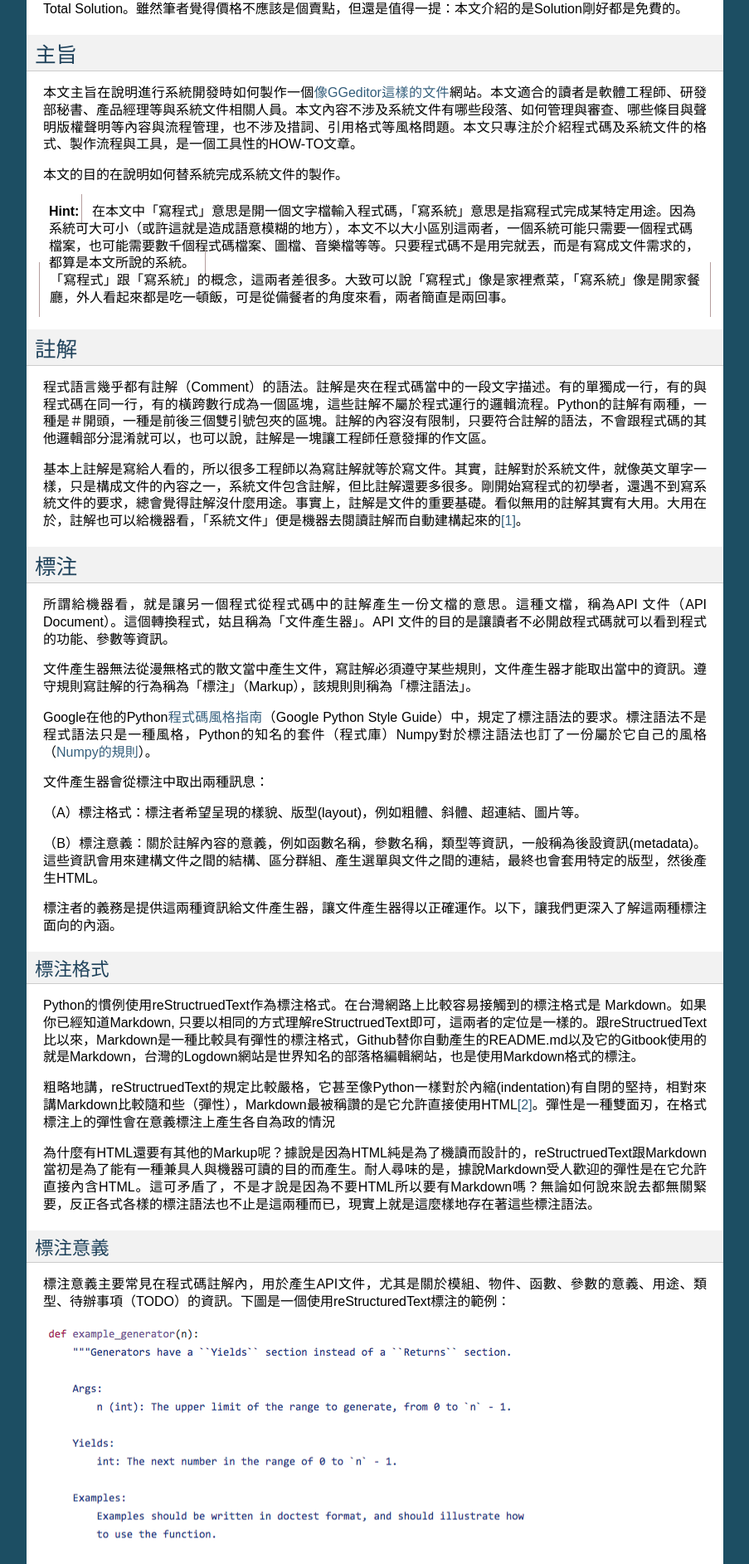
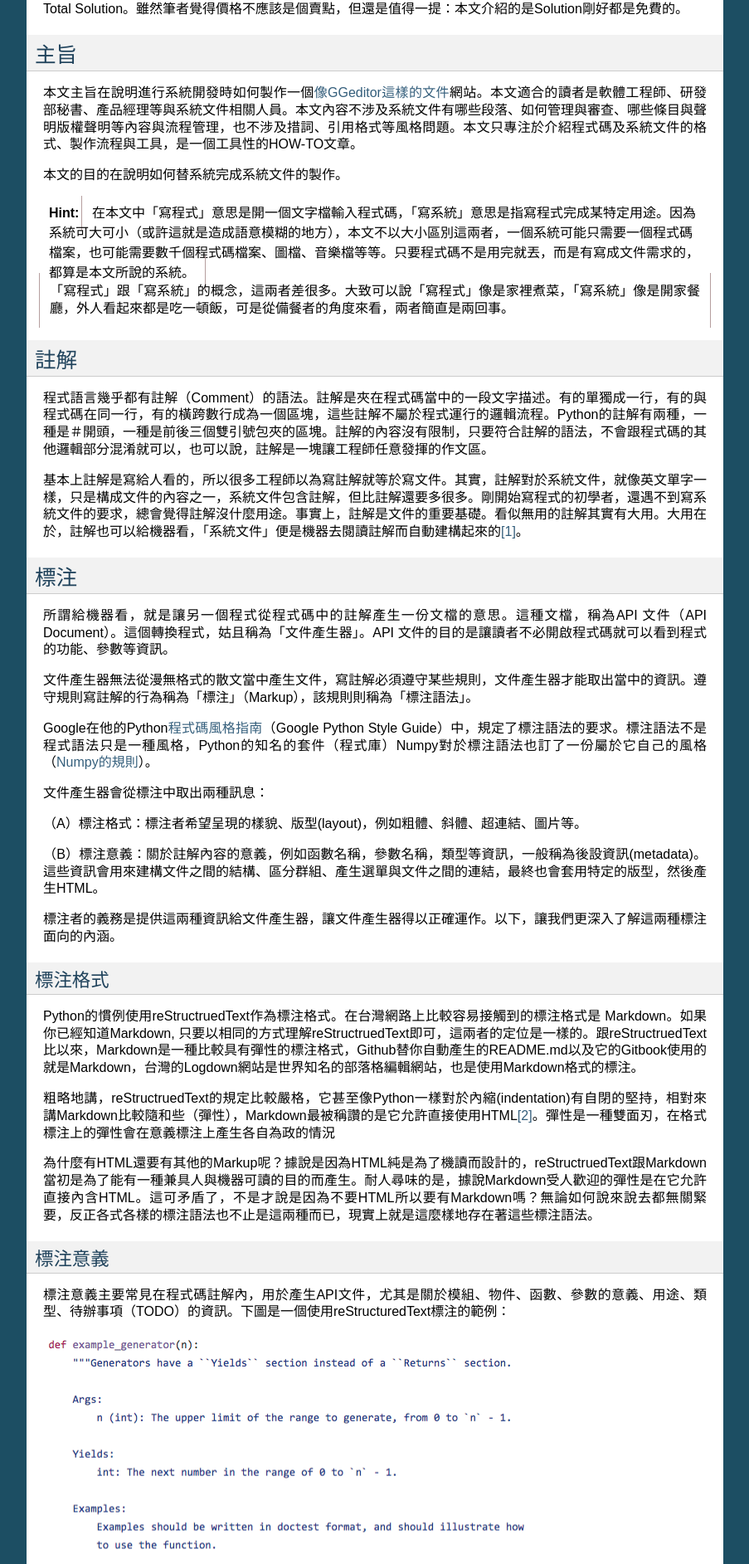
Before and after one commit to iapyeh/iapyeh, a Sphinx documentation site: the page built from docs/blogs/technical/how2pydocs.rst, in a window 1280 px wide. Shown: the part 637-2522 px from the top of the page at 83% size, without its empty margins (198-1101 px from the left). Built offline with Sphinx 7.4.7, drawn with Linux system fonts in a browser that asks for light colours.

Commit message:
Update theme_overrides.css

```diff
--- a/docs/static/theme_overrides.css
+++ b/docs/static/theme_overrides.css
@@ -10,13 +10,17 @@
     line-height: 24px;
 }
 
-.admonition *:not(:first-child){
+.admonition > *:not(:first-child){
     border-left: solid 1px #b59e9e;
     border-right: solid 1px #b59e9e;
     padding: 12px;
     margin: -12px -12px -12px -12px;
     margin-bottom: -12px !important;
 }
-.admonition .last, .admonition- .last{
+.admonition > .last, .admonition- > .last{
     border-bottom: solid 1px #b59e9e !important;
 }
+.admonition {
+    margin-bottom: 20px;
+    line-height:24px;
+}
```
